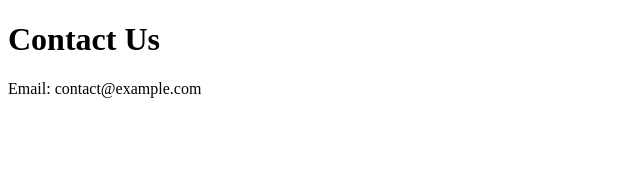
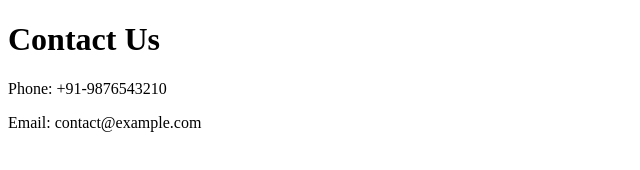
Before and after one commit to neerajcoder1/What-is-git, a plain HTML site: page contact.html in a window 1280 px wide. Shown: the whole page, without its empty margins (0-640 px from the left). Drawn offline with Linux system fonts and the light colour scheme.

Commit message:
update contact.html with new content

```diff
--- a/contact.html
+++ b/contact.html
@@ -5,6 +5,8 @@
 </head>
 <body>
     <h1>Contact Us</h1>
+    <p>Phone: +91-9876543210</p>
+
     <p>Email: contact@example.com</p>
 </body>
 </html>
```
